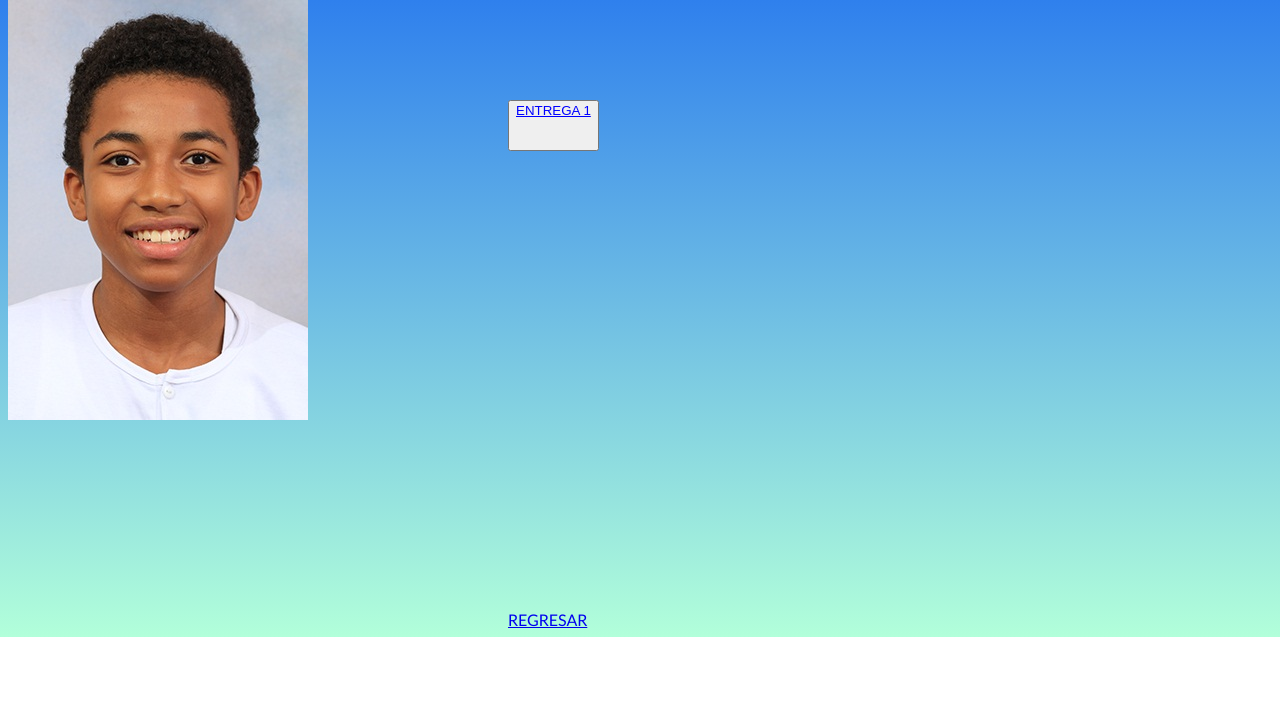
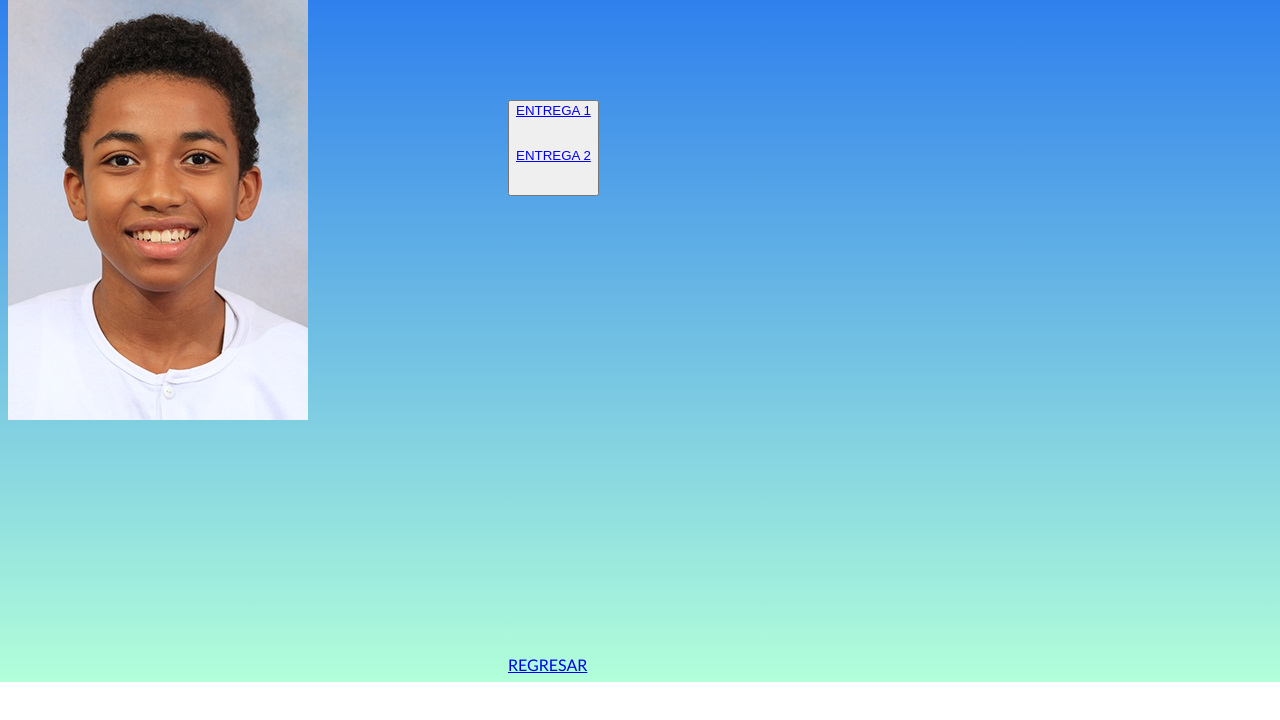
Before and after one commit to esneiderson/pagina, a plain HTML site: page second.html in a window 1280 px wide. Drawn offline with Linux system fonts and the light colour scheme.

Commit message:
Update second.html

```diff
--- a/second.html
+++ b/second.html
@@ -13,6 +13,8 @@
   <button>
   	<a href="http://esneider.tonohost.com/" class="gg1">ENTREGA 1</a>
   	<br><br><br>
+	  <a href="http://lebron.tonohost.com/index.php" class="gg2">ENTREGA 2</a>
+  	<br><br><br>
   </button>
 <div class="error2">.</div>
 
```
